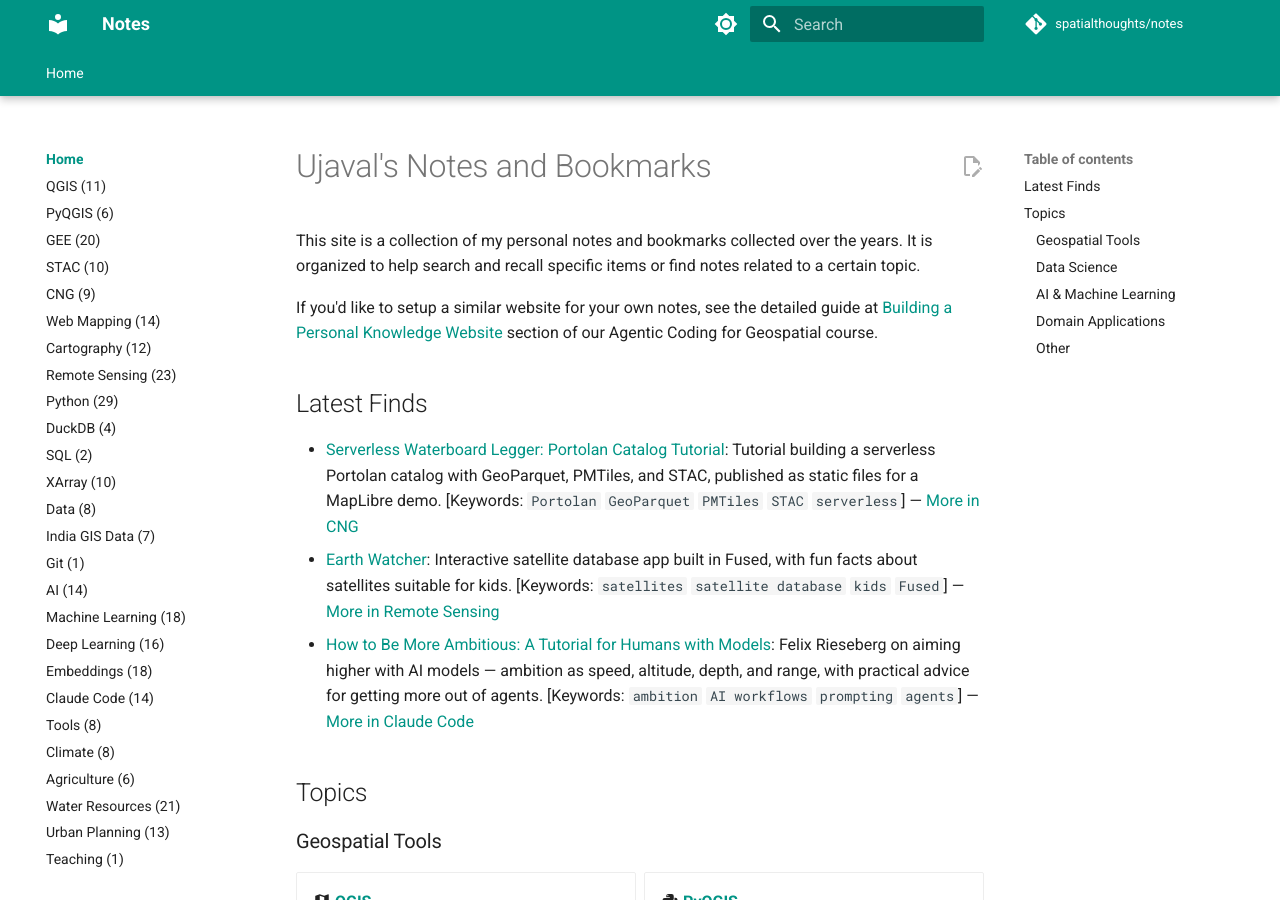
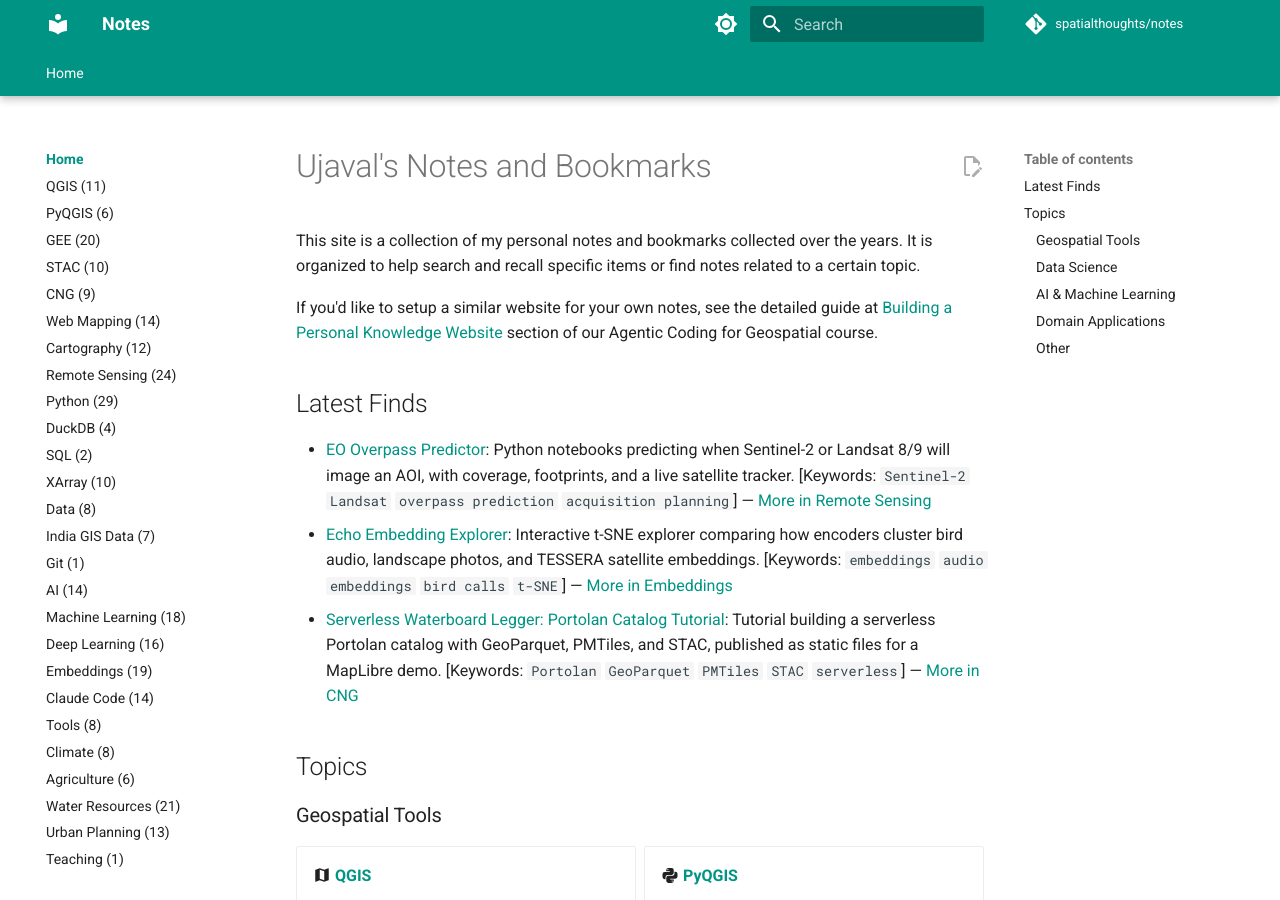
Before and after one commit to spatialthoughts/notes, an MkDocs documentation site: the page built from notes/index.md, in a window 1280 px wide and 900 px high. Built offline with MkDocs 1.6.1 and Material for MkDocs 9.7.7, drawn with Linux system fonts in a browser that asks for light colours; comment, search, counter and statistics services are not loaded.

Commit message:
Ingest Echo Embedding Explorer and EO Overpass Predictor notes
Co-Authored-By: Claude Opus 5.5 <noreply@anthropic.com>

```diff
--- a/notes/index.md
+++ b/notes/index.md
@@ -6,9 +6,9 @@ If you'd like to setup a similar website for your own notes, see the detailed gu
 
 ## Latest Finds
 
+- [EO Overpass Predictor](https://github.com/julianManning/eo-overpass-predictor): Python notebooks predicting when Sentinel-2 or Landsat 8/9 will image an AOI, with coverage, footprints, and a live satellite tracker. [Keywords: `Sentinel-2` `Landsat` `overpass prediction` `acquisition planning`] — [More in Remote Sensing](Remote_Sensing.md)
+- [Echo Embedding Explorer](https://echo-embedding-explorer.vercel.app/?tab=audio&layout=perch_v2_pooled&label=species): Interactive t-SNE explorer comparing how encoders cluster bird audio, landscape photos, and TESSERA satellite embeddings. [Keywords: `embeddings` `audio embeddings` `bird calls` `t-SNE`] — [More in Embeddings](Embeddings.md)
 - [Serverless Waterboard Legger: Portolan Catalog Tutorial](https://github.com/bertt/hhrlegger/blob/main/README.md): Tutorial building a serverless Portolan catalog with GeoParquet, PMTiles, and STAC, published as static files for a MapLibre demo. [Keywords: `Portolan` `GeoParquet` `PMTiles` `STAC` `serverless`] — [More in CNG](CNG.md)
-- [Earth Watcher](https://www.fused.io/share/fc_34KmH7Yrc3e7qOFlzPwXQ9/earth_watcher): Interactive satellite database app built in Fused, with fun facts about satellites suitable for kids. [Keywords: `satellites` `satellite database` `kids` `Fused`] — [More in Remote Sensing](Remote_Sensing.md)
-- [How to Be More Ambitious: A Tutorial for Humans with Models](https://felixrieseberg.com/how-to-be-more-ambitious-a-tutorial-for-humans-with-models/): Felix Rieseberg on aiming higher with AI models — ambition as speed, altitude, depth, and range, with practical advice for getting more out of agents. [Keywords: `ambition` `AI workflows` `prompting` `agents`] — [More in Claude Code](Claude_Code.md)
 
 ## Topics
 
```
Also changed, not shown: notes/Embeddings.md (+3 -1 lines), notes/Remote_Sensing.md (+3 -1 lines).
